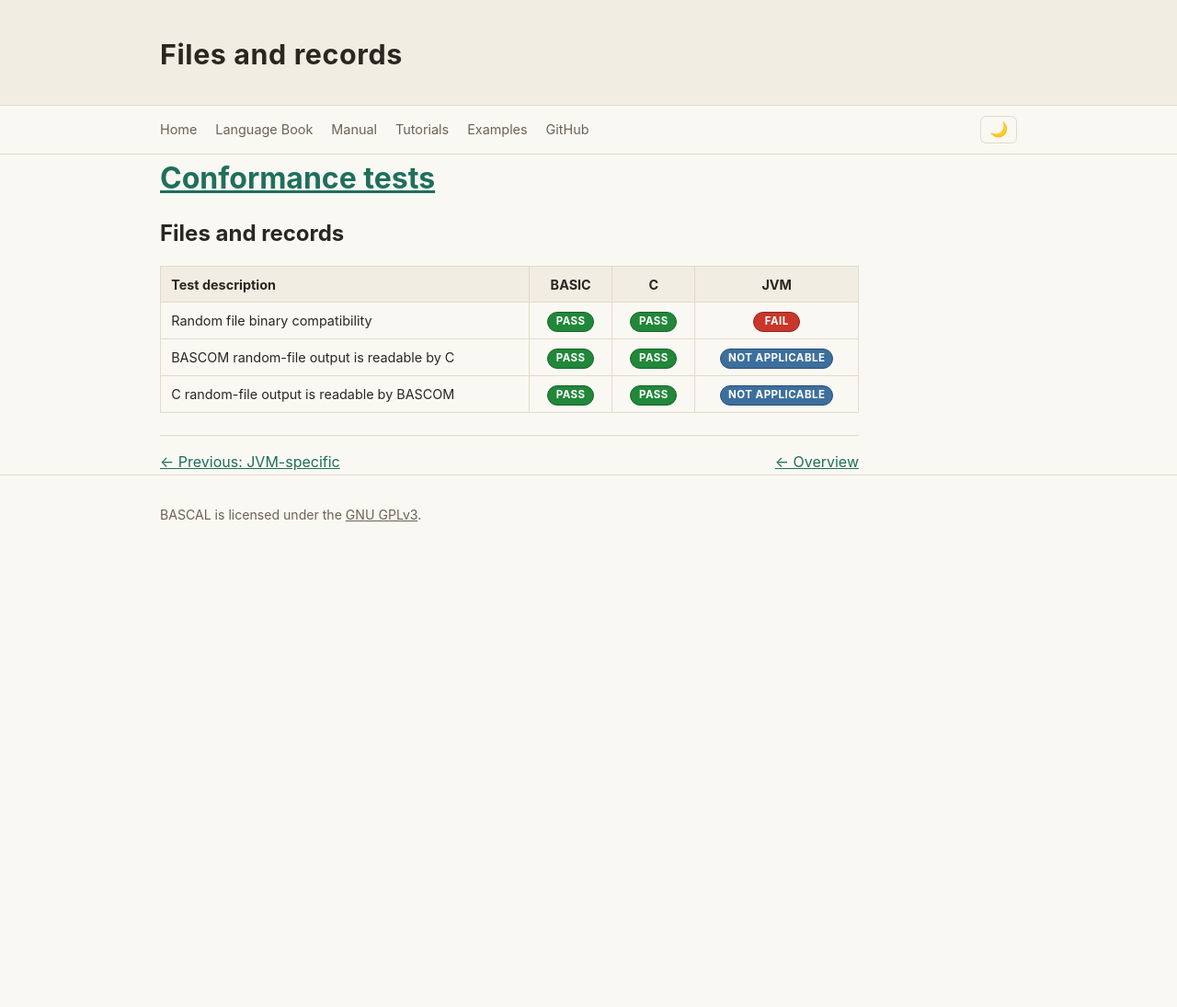
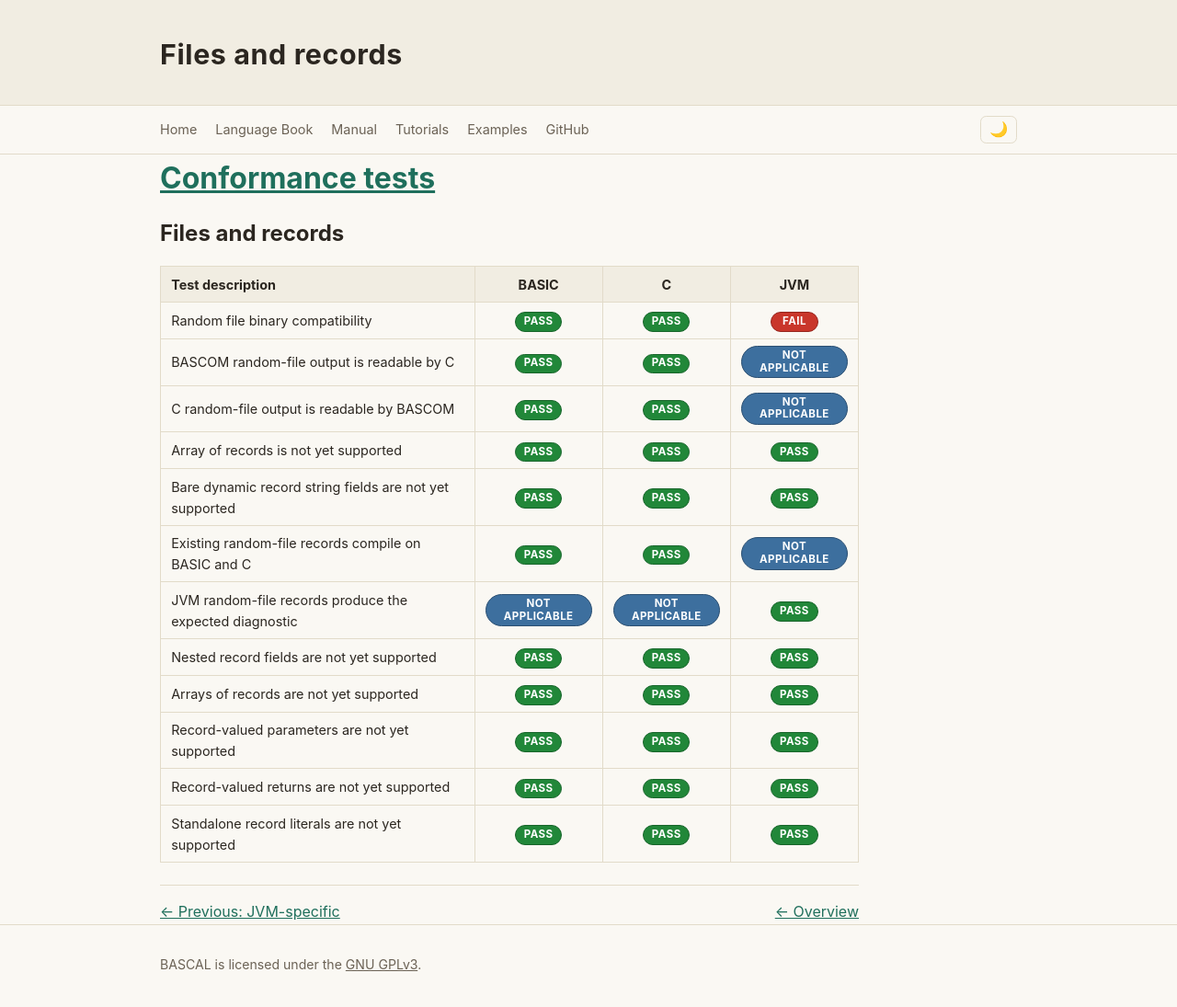
Before and after one commit to johnjoeallen/bascal, an MkDocs documentation site: the page built from docs/conformance/records.md, in a window 1280 px wide and 1108 px high. Shown: the top 1095 px of the window at 92% size. Built offline with MkDocs 1.6.1, drawn with Linux system fonts in a browser that asks for light colours.

Commit message:
Separate shared and backend-specific conformance tests

```diff
--- a/docs/conformance/records.md
+++ b/docs/conformance/records.md
@@ -7,6 +7,15 @@
 | Random file binary compatibility | PASS | PASS | FAIL |
 | BASCOM random-file output is readable by C | PASS | PASS | NOT APPLICABLE |
 | C random-file output is readable by BASCOM | PASS | PASS | NOT APPLICABLE |
+| Array of records is not yet supported | PASS | PASS | PASS |
+| Bare dynamic record string fields are not yet supported | PASS | PASS | PASS |
+| Existing random-file records compile on BASIC and C | PASS | PASS | NOT APPLICABLE |
+| JVM random-file records produce the expected diagnostic | NOT APPLICABLE | NOT APPLICABLE | PASS |
+| Nested record fields are not yet supported | PASS | PASS | PASS |
+| Arrays of records are not yet supported | PASS | PASS | PASS |
+| Record-valued parameters are not yet supported | PASS | PASS | PASS |
+| Record-valued returns are not yet supported | PASS | PASS | PASS |
+| Standalone record literals are not yet supported | PASS | PASS | PASS |
 
 <nav class="conformance-nav" aria-label="Conformance results navigation">
   <a href="../jvm/">← Previous: JVM-specific</a>
```
Also changed, not shown: docs/conformance/basic.md (+0 -8 lines), docs/conformance/c.md (+0 -8 lines), 4 other files.
